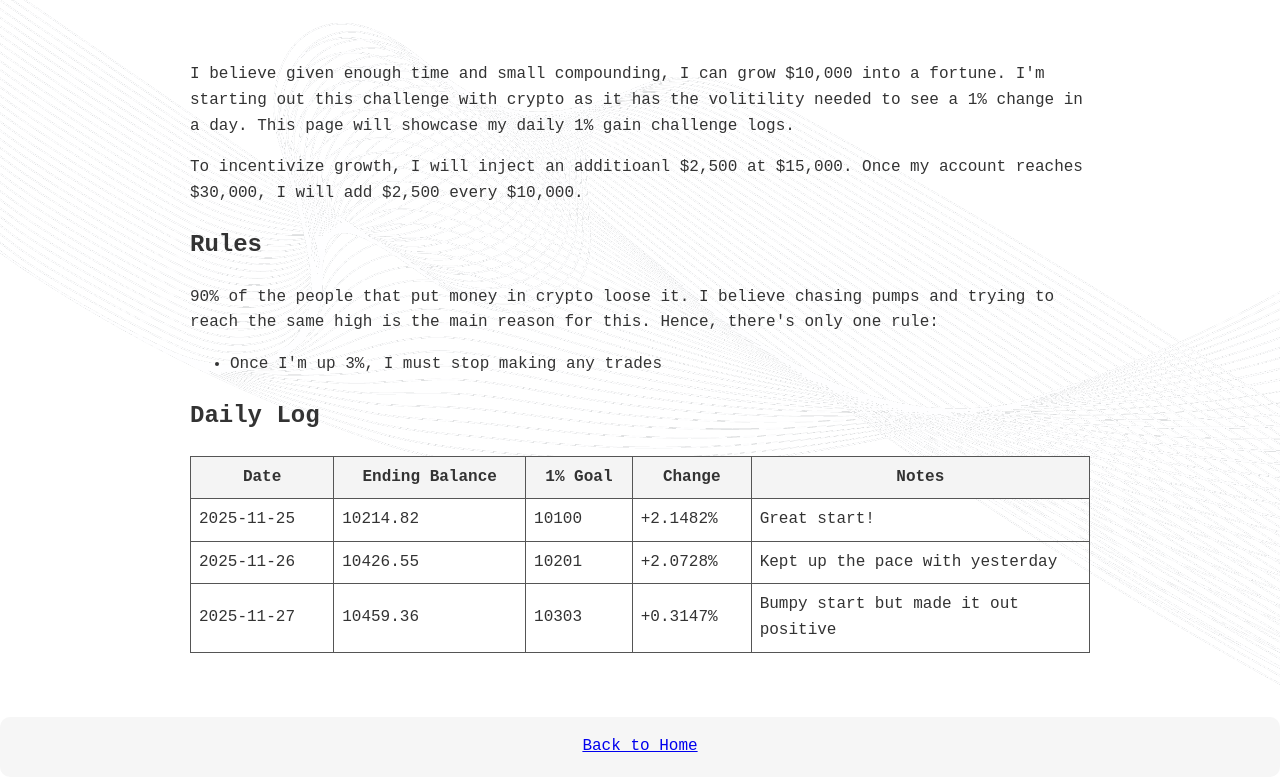
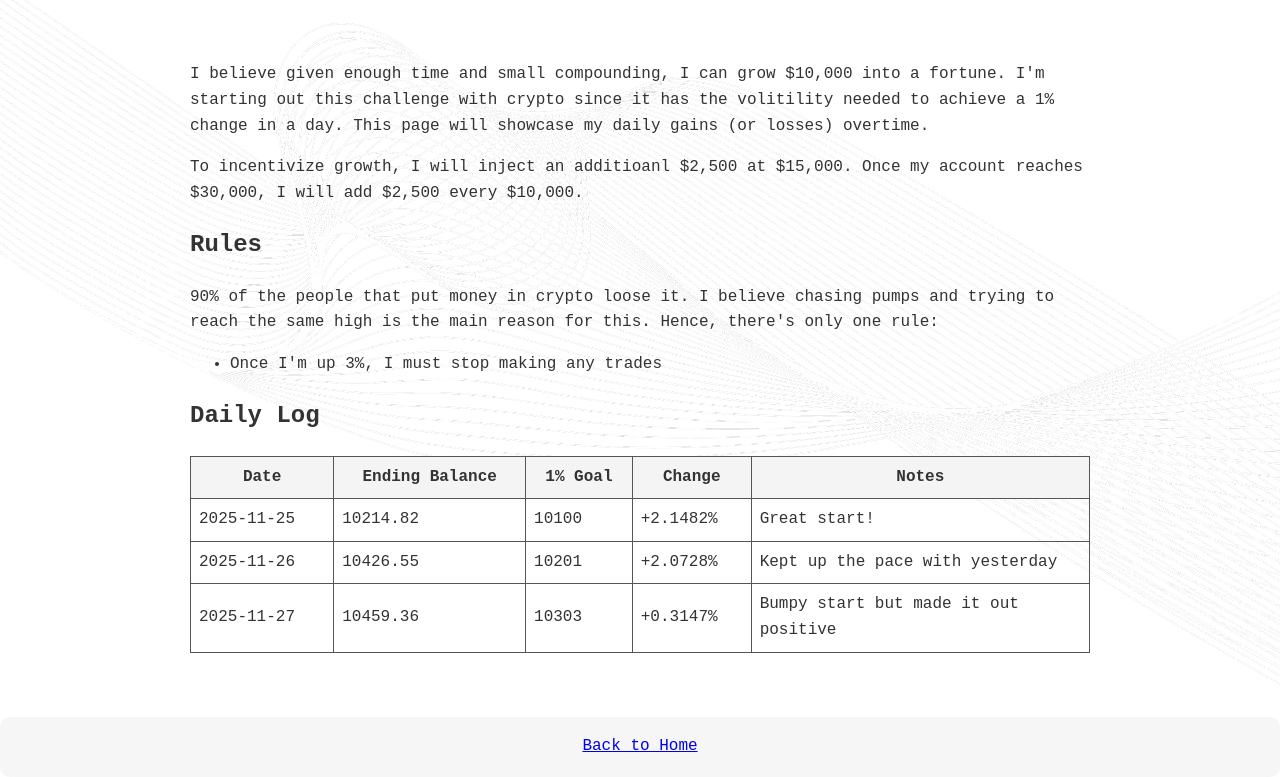
Before and after one commit to sdroruganti/sdroruganti, a plain HTML site: page 10k_to_1_million.html in a window 1280 px wide. Shown: the part 80-857 px from the top of the page. Drawn offline with Linux system fonts and the light colour scheme.

Commit message:
final touches

```diff
--- a/10k_to_1_million.html
+++ b/10k_to_1_million.html
@@ -38,7 +38,7 @@
     </header>
 
     <main>
-        <p>I believe given enough time and small compounding, I can grow $10,000 into a fortune. I'm starting out this challenge with crypto as it has the volitility needed to see a 1% change in a day. This page will showcase my daily 1% gain challenge logs.</p>
+        <p>I believe given enough time and small compounding, I can grow $10,000 into a fortune. I'm starting out this challenge with crypto since it has the volitility needed to achieve a 1% change in a day. This page will showcase my daily gains (or losses) overtime.</p>
         <p>To incentivize growth, I will inject an additioanl $2,500 at $15,000. Once my account reaches $30,000, I will add $2,500 every $10,000.</p>
 
         <h2>Rules</h2>
```
